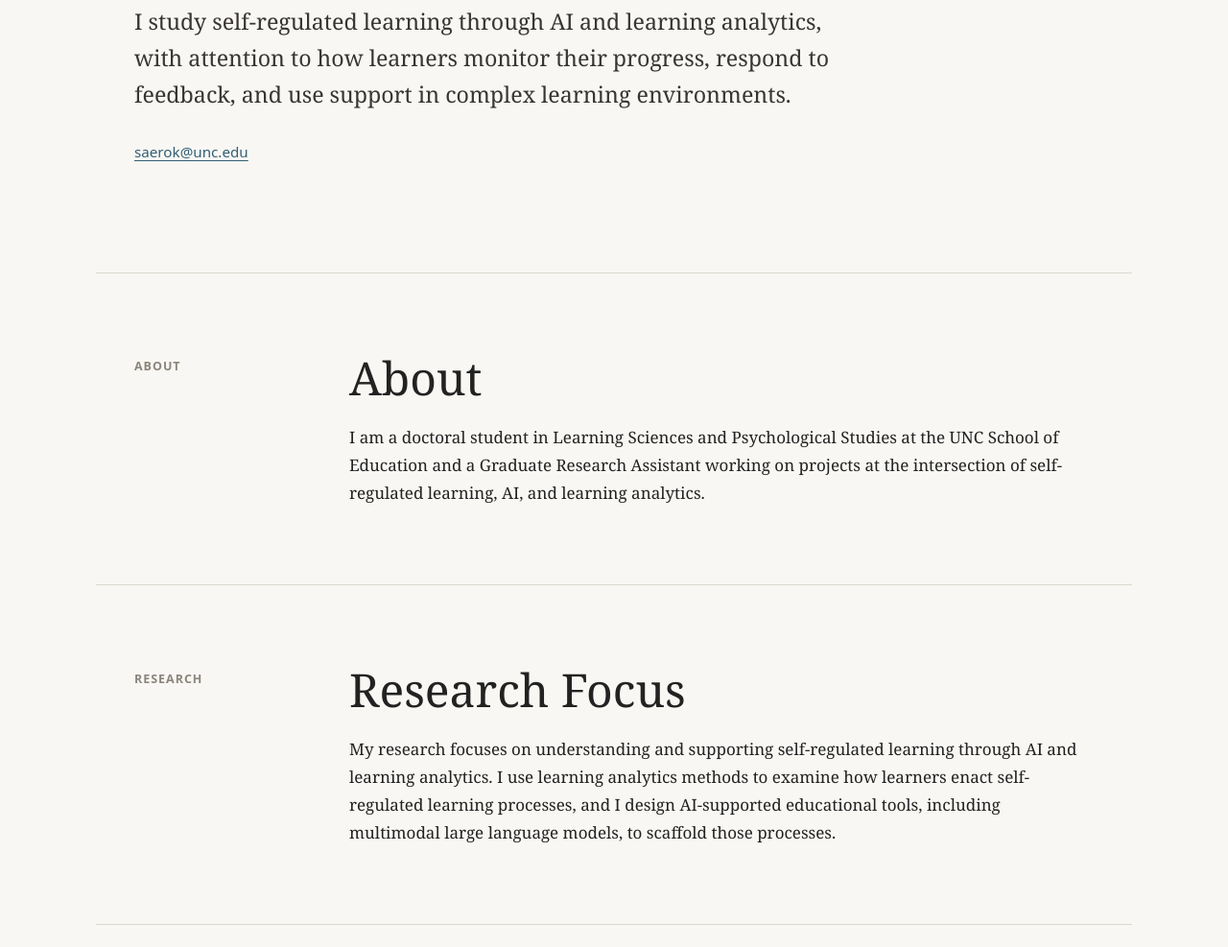
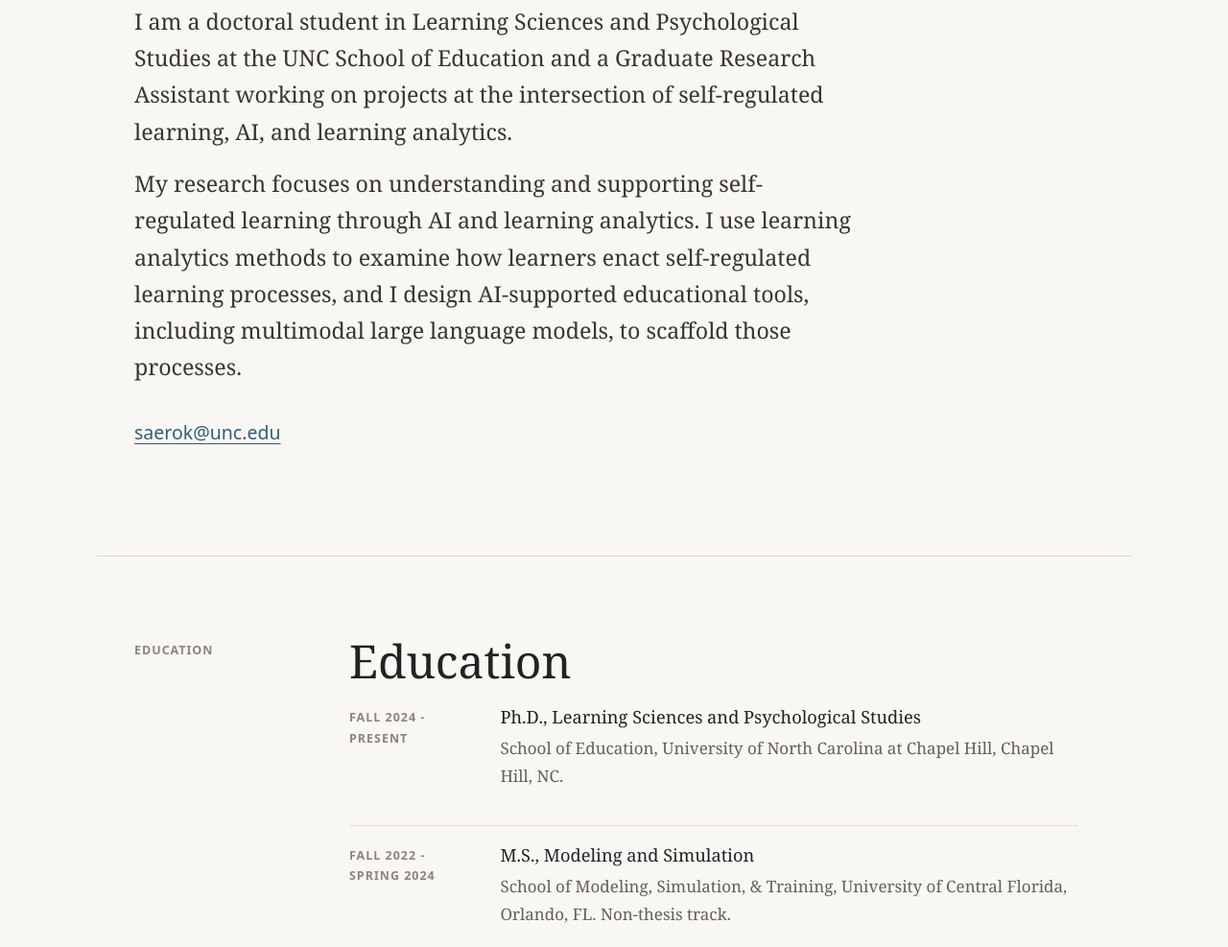
Before and after one commit to saerok-park/researcher-site, a plain HTML site: page index.html in a window 1280 px wide. Shown: the part 364-1351 px from the top of the page at 96% size. Drawn offline with Linux system fonts and the light colour scheme.

Commit message:
Streamline intro and contact details

```diff
--- a/index.html
+++ b/index.html
@@ -15,8 +15,6 @@
       <nav class="nav" aria-label="Primary navigation">
         <a class="brand" href="#top">Saerok Park</a>
         <div class="nav-links">
-          <a href="#about">About</a>
-          <a href="#research">Research</a>
           <a href="#education">Education</a>
           <a href="#publications">Publications</a>
           <a href="#teaching">Teaching</a>
@@ -31,37 +29,18 @@
         <p class="role">Graduate Research Assistant | University of North Carolina at Chapel Hill</p>
         <h1 id="profile-title">Saerok Park</h1>
         <p class="summary">
-          I study self-regulated learning through AI and learning analytics, with attention to how
-          learners monitor their progress, respond to feedback, and use support in complex learning
-          environments.
+          I am a doctoral student in Learning Sciences and Psychological Studies at the UNC School
+          of Education and a Graduate Research Assistant working on projects at the intersection of
+          self-regulated learning, AI, and learning analytics.
+        </p>
+        <p class="summary">
+          My research focuses on understanding and supporting self-regulated learning through AI
+          and learning analytics. I use learning analytics methods to examine how learners enact
+          self-regulated learning processes, and I design AI-supported educational tools, including
+          multimodal large language models, to scaffold those processes.
         </p>
         <div class="contact" aria-label="Contact information">
           <a href="mailto:saerok@unc.edu">saerok@unc.edu</a>
-        </div>
-      </section>
-
-      <section class="section" id="about" aria-labelledby="about-title">
-        <div class="section-label">About</div>
-        <div class="section-content">
-          <h2 id="about-title">About</h2>
-          <p>
-            I am a doctoral student in Learning Sciences and Psychological Studies at the UNC
-            School of Education and a Graduate Research Assistant working on projects at the
-            intersection of self-regulated learning, AI, and learning analytics.
-          </p>
-        </div>
-      </section>
-
-      <section class="section" id="research" aria-labelledby="research-title">
-        <div class="section-label">Research</div>
-        <div class="section-content">
-          <h2 id="research-title">Research Focus</h2>
-          <p>
-            My research focuses on understanding and supporting self-regulated learning through AI
-            and learning analytics. I use learning analytics methods to examine how learners enact
-            self-regulated learning processes, and I design AI-supported educational tools,
-            including multimodal large language models, to scaffold those processes.
-          </p>
         </div>
       </section>
 
--- a/styles.css
+++ b/styles.css
@@ -166,9 +166,10 @@ li {
   flex-wrap: wrap;
   gap: 0.4rem 1.1rem;
   max-width: var(--measure);
-  margin-top: 1.75rem;
+  margin-top: 2rem;
   font-family: ui-sans-serif, system-ui, -apple-system, BlinkMacSystemFont, "Segoe UI", sans-serif;
-  font-size: 0.95rem;
+  font-size: clamp(1.08rem, 2vw, 1.22rem);
+  font-weight: 500;
 }
 
 .section {
```
